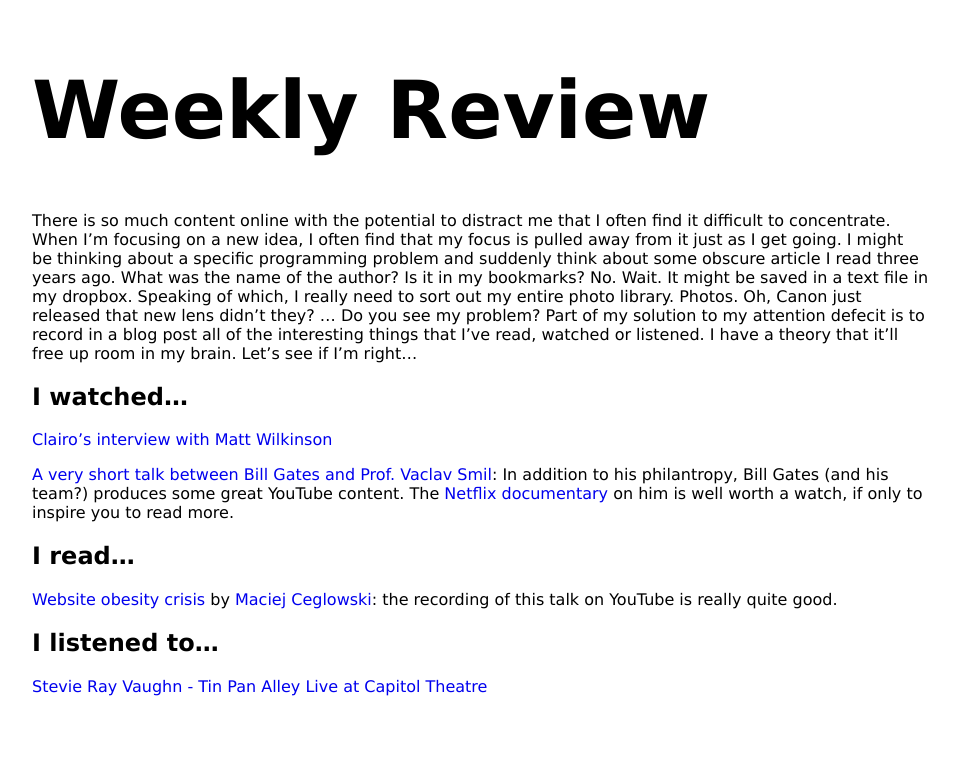
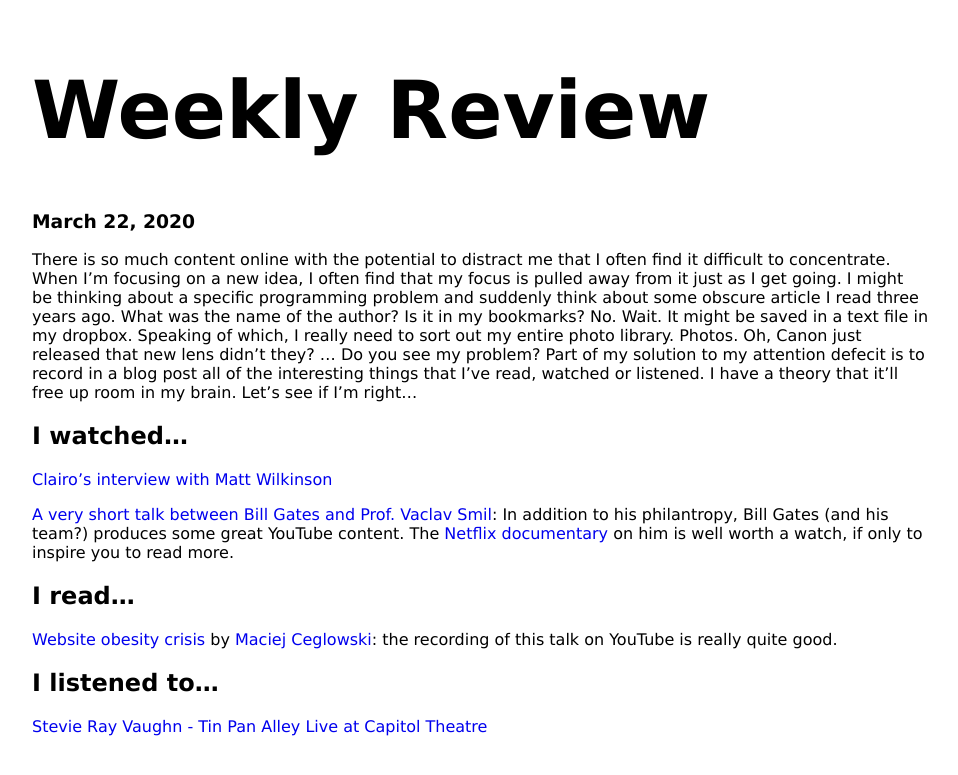
Before and after one commit to ealker/ealker.github.io, a Jekyll site: the page built from _posts/2020-03-22-review.md, in a window 1280 px wide. Shown: the top 775 px of the page, without its empty margins (160-1118 px from the left). Built offline with Jekyll 4.4.1, drawn with Linux system fonts in a browser that asks for light colours.

Commit message:
Cleaned up posts and pages.

```diff
--- a/_layouts/post.html
+++ b/_layouts/post.html
@@ -4,5 +4,6 @@ layout: default
 
 <h1>{{ page.title }}</h1>
 
+<h3>{{ page.date | date: "%B %d, %Y" }}</h3>
 
 {{ content }}
```
